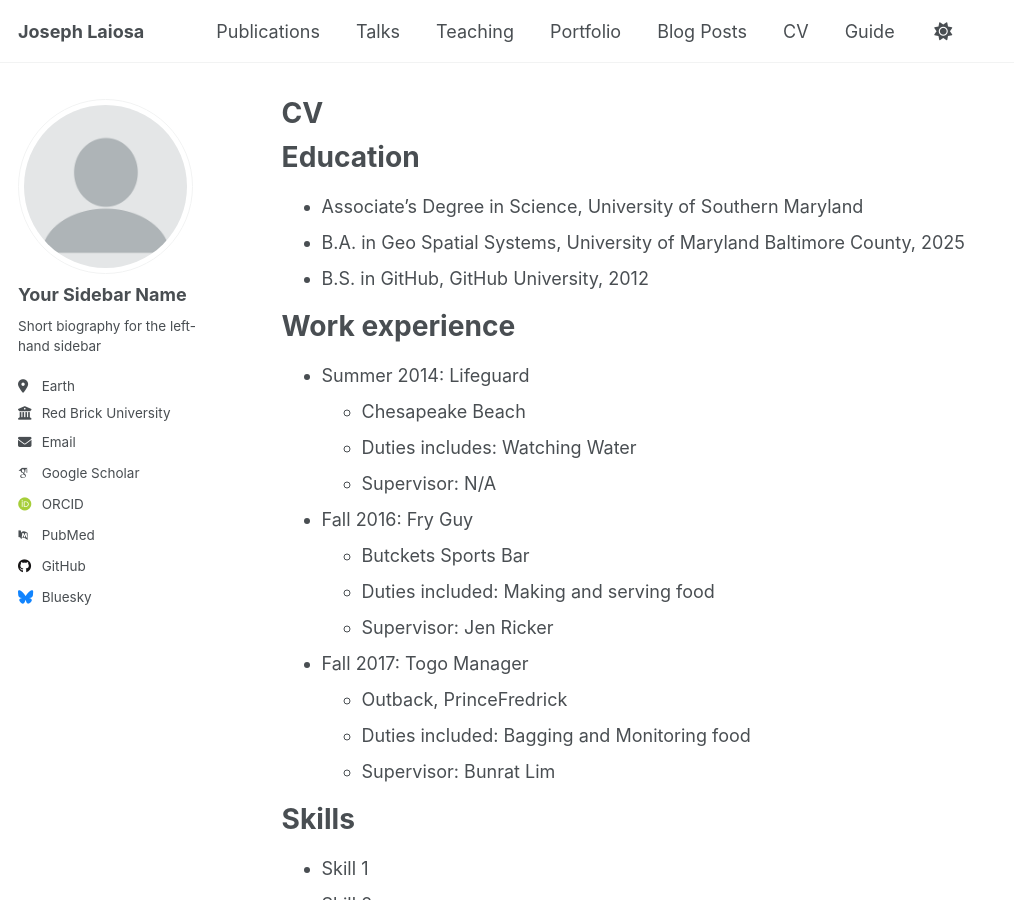
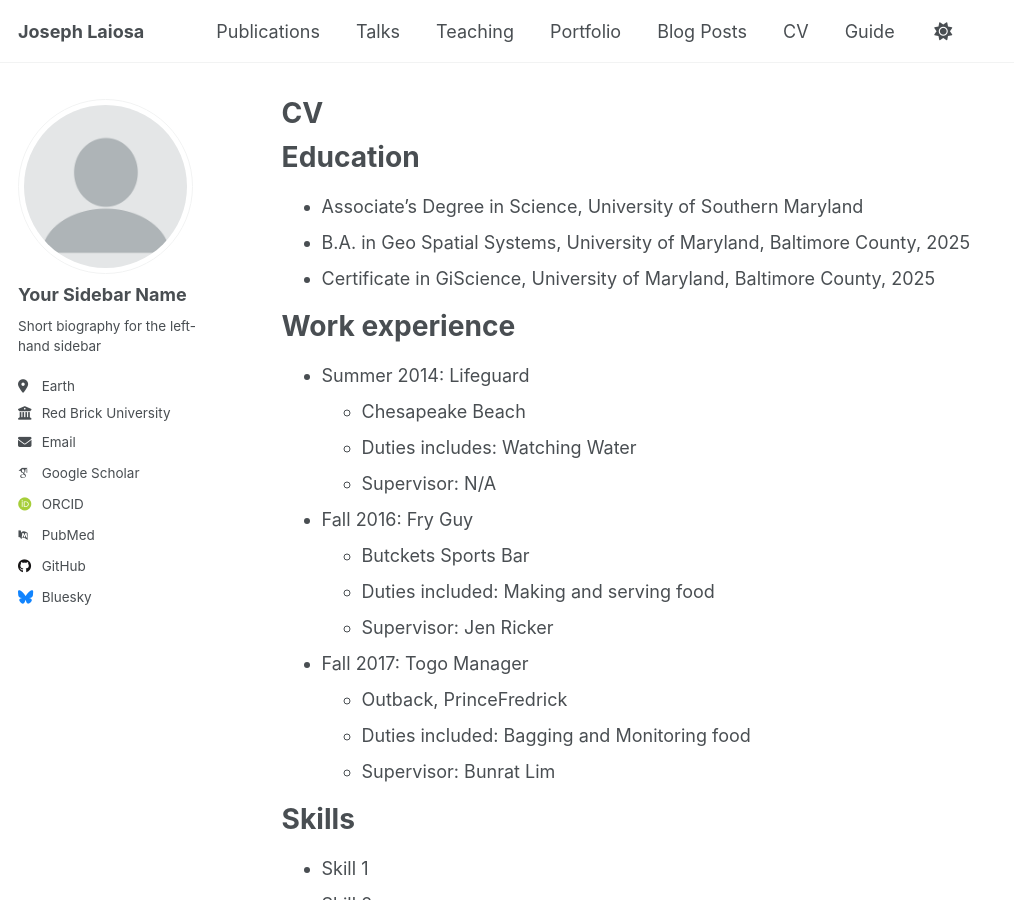
Before and after one commit to Jmlaiosa/Jmlaiosa.github.io, a Jekyll site: the page built from _pages/cv.md, in a window 1280 px wide and 900 px high. Shown: the whole window, without its empty margins (0-1014 px from the left). Built offline with Jekyll 4.4.1, drawn with Linux system fonts in a browser that asks for light colours; some web fonts are replaced; a script that is not in the unit is left out.

Commit message:
Update cv.md
fixed schooling

```diff
--- a/_pages/cv.md
+++ b/_pages/cv.md
@@ -12,8 +12,8 @@ redirect_from:
 Education
 ======
 * Associate's Degree in Science, University of Southern Maryland
-* B.A. in Geo Spatial Systems, University of Maryland Baltimore County, 2025
-* B.S. in GitHub, GitHub University, 2012
+* B.A. in Geo Spatial Systems, University of Maryland, Baltimore County, 2025
+* Certificate in GiScience, University of Maryland, Baltimore County, 2025
 
 Work experience
 ======
```
